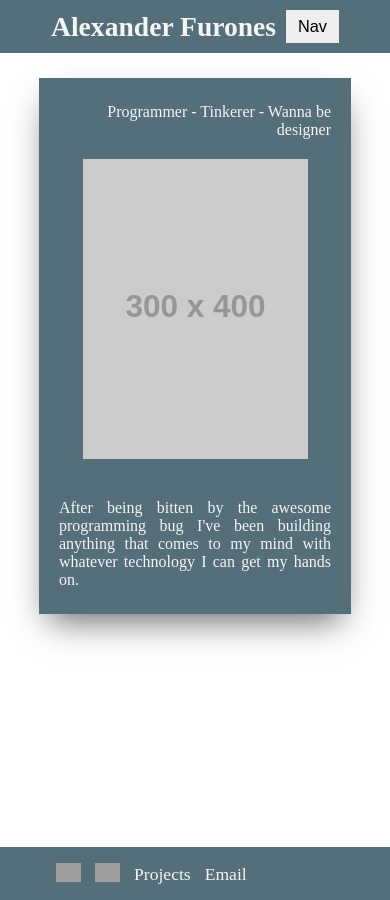
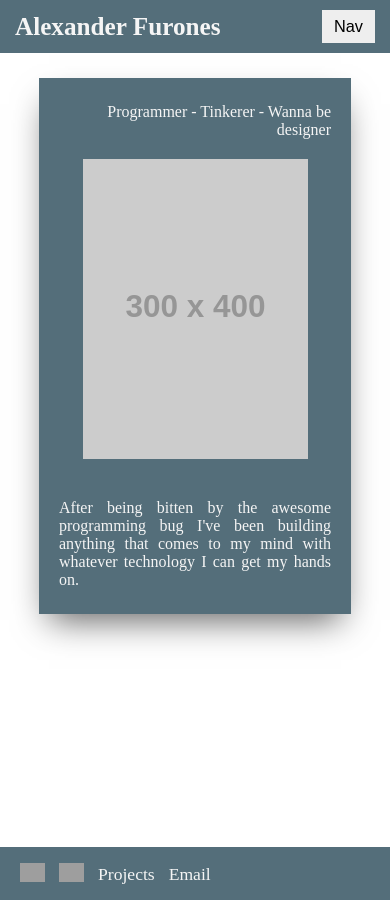
Before and after one commit to alexfuro/portfolio, a Jekyll site: the page built from index.html, in a window 390 px wide. Built offline with Jekyll 4.4.1, drawn with Linux system fonts in a browser that asks for light colours; grey boxes are pictures that could not be loaded.

Commit message:
Add rules for responsive size for header and footer

```diff
--- a/_sass/_footer.scss
+++ b/_sass/_footer.scss
@@ -25,3 +25,9 @@
     }
   }
 }
+
+@media only screen and (max-width: 480px) {
+  .footer-bar {
+    width: 100%;
+  }
+}
--- a/_sass/_header.scss
+++ b/_sass/_header.scss
@@ -52,6 +52,7 @@
   background-color: $base-highlight;
   li {
     display: block;
+    padding-left: 10px;
     a {
       color: $text-color-dark;
     }
@@ -65,3 +66,13 @@
     display: none;
   }
 }
+@media only screen and (max-width: 480px) {
+  .header-bar {
+    width: 100%;
+  }
+  header {
+    a {
+      font-size: 1.05em;
+    }
+  }
+}
```
